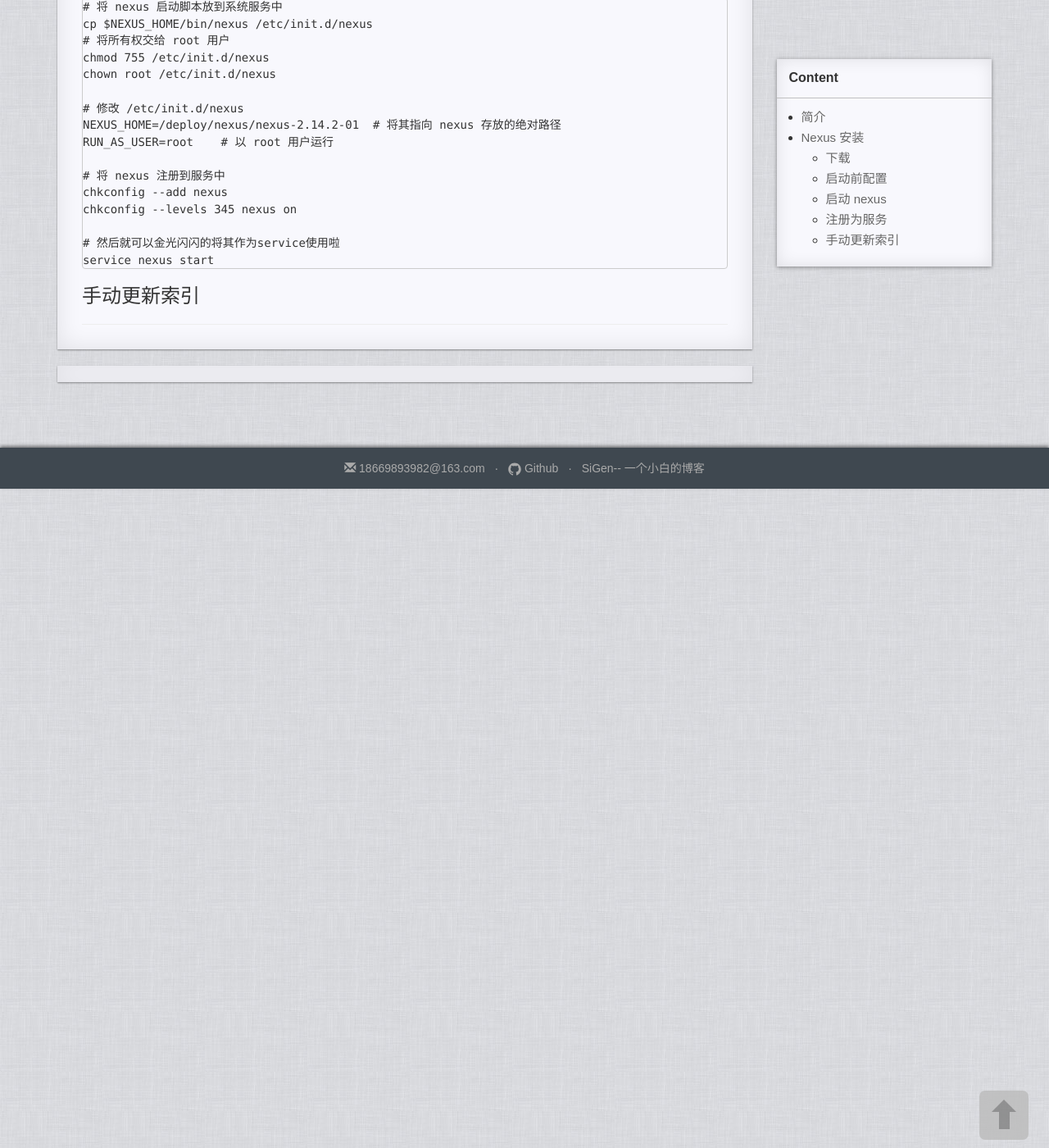
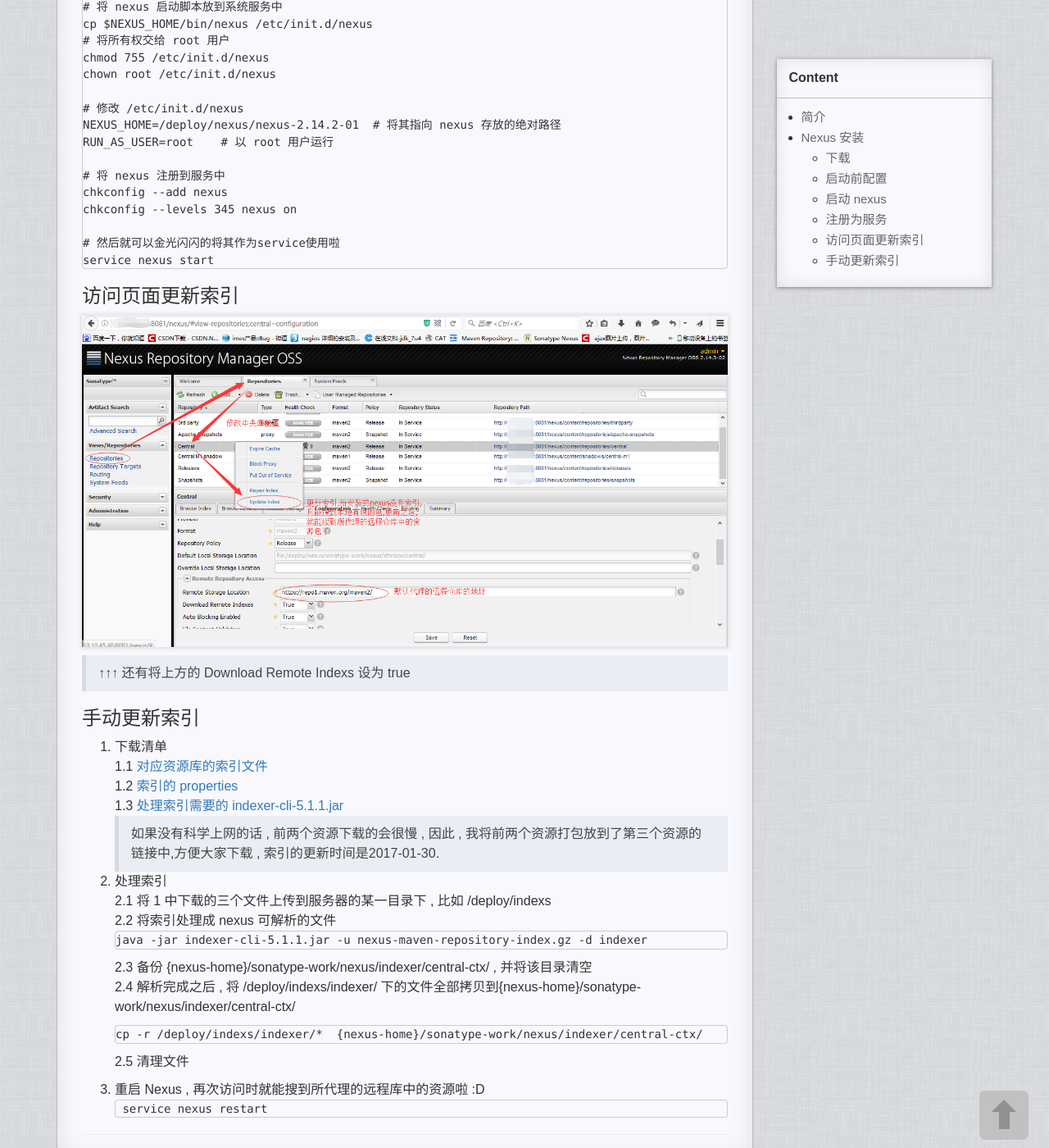
Before and after one commit to OhMyBuuug/OhMyBuuug.github.io, a Jekyll site: the page built from _posts/2017-03-15-nexus.md, in a window 1280 px wide and 1400 px high, scrolled down 1597 px. Shown: the whole window at 82% size. Built offline with Jekyll 4.4.1, drawn with Linux system fonts in a browser that asks for light colours; nearby versions of some CDN libraries; comment, search, counter and statistics services are not loaded; a style sheet for code colours, icons or effects is not loaded.

Commit message:
add new content 更新索引

`````diff
--- a/_posts/2017-03-15-nexus.md
+++ b/_posts/2017-03-15-nexus.md
@@ -83,4 +83,33 @@ chkconfig --levels 345 nexus on
 # 然后就可以金光闪闪的将其作为service使用啦
 service nexus start
 ````
+
+###  访问页面更新索引
+![init-central-config](/static/imagine/jenkins/Nexus/init-central.png)
+> ↑↑↑  还有将上方的 Download Remote Indexs 设为 true
+
 ###  手动更新索引
+1. 下载清单
+1.1 [对应资源库的索引文件](https://repo1.maven.org/maven2/.index/nexus-maven-repository-index.gz)
+1.2 [索引的 properties](https://repo1.maven.org/maven2/.index/nexus-maven-repository-index.properties)
+1.3 [处理索引需要的 indexer-cli-5.1.1.jar](http://pan.baidu.com/s/1kV1BWwB)
+> 如果没有科学上网的话 , 前两个资源下载的会很慢 , 因此 , 我将前两个资源打包放到了第三个资源的链接中,方便大家下载 ,
+索引的更新时间是2017-01-30.
+
+2. 处理索引
+2.1 将 1 中下载的三个文件上传到服务器的某一目录下 , 比如 /deploy/indexs
+2.2 将索引处理成 nexus 可解析的文件
+````
+java -jar indexer-cli-5.1.1.jar -u nexus-maven-repository-index.gz -d indexer
+````
+2.3 备份 {nexus-home}/sonatype-work/nexus/indexer/central-ctx/ , 并将该目录清空
+2.4 解析完成之后 , 将 /deploy/indexs/indexer/ 下的文件全部拷贝到{nexus-home}/sonatype-work/nexus/indexer/central-ctx/
+````
+cp -r /deploy/indexs/indexer/*  {nexus-home}/sonatype-work/nexus/indexer/central-ctx/
+````
+2.5 清理文件
+
+ 3. 重启 Nexus , 再次访问时就能搜到所代理的远程库中的资源啦 :D
+ ````
+ service nexus restart
+ ````
`````
Also changed, not shown: static/imagine/jenkins/Nexus/init-central.png (added).
